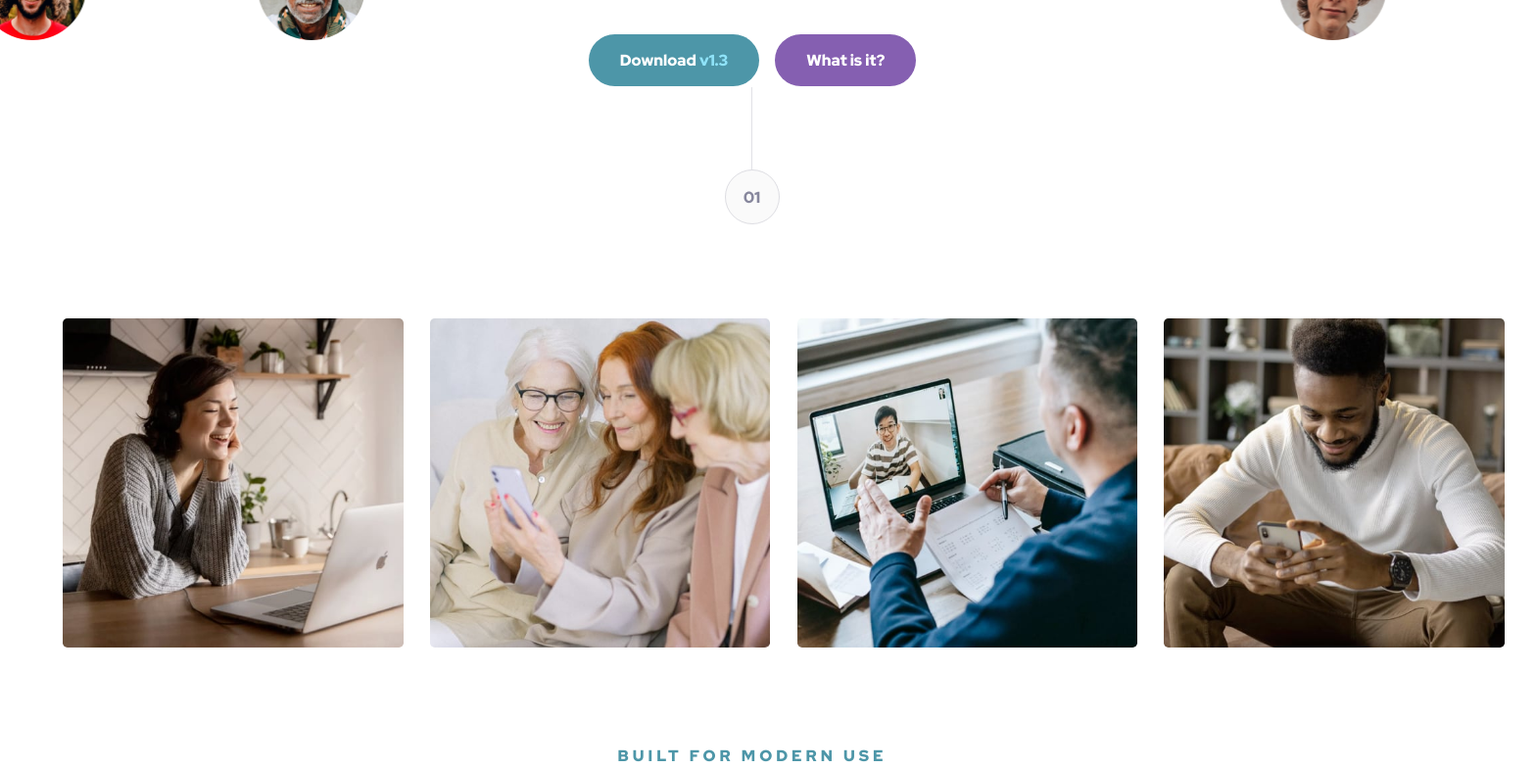
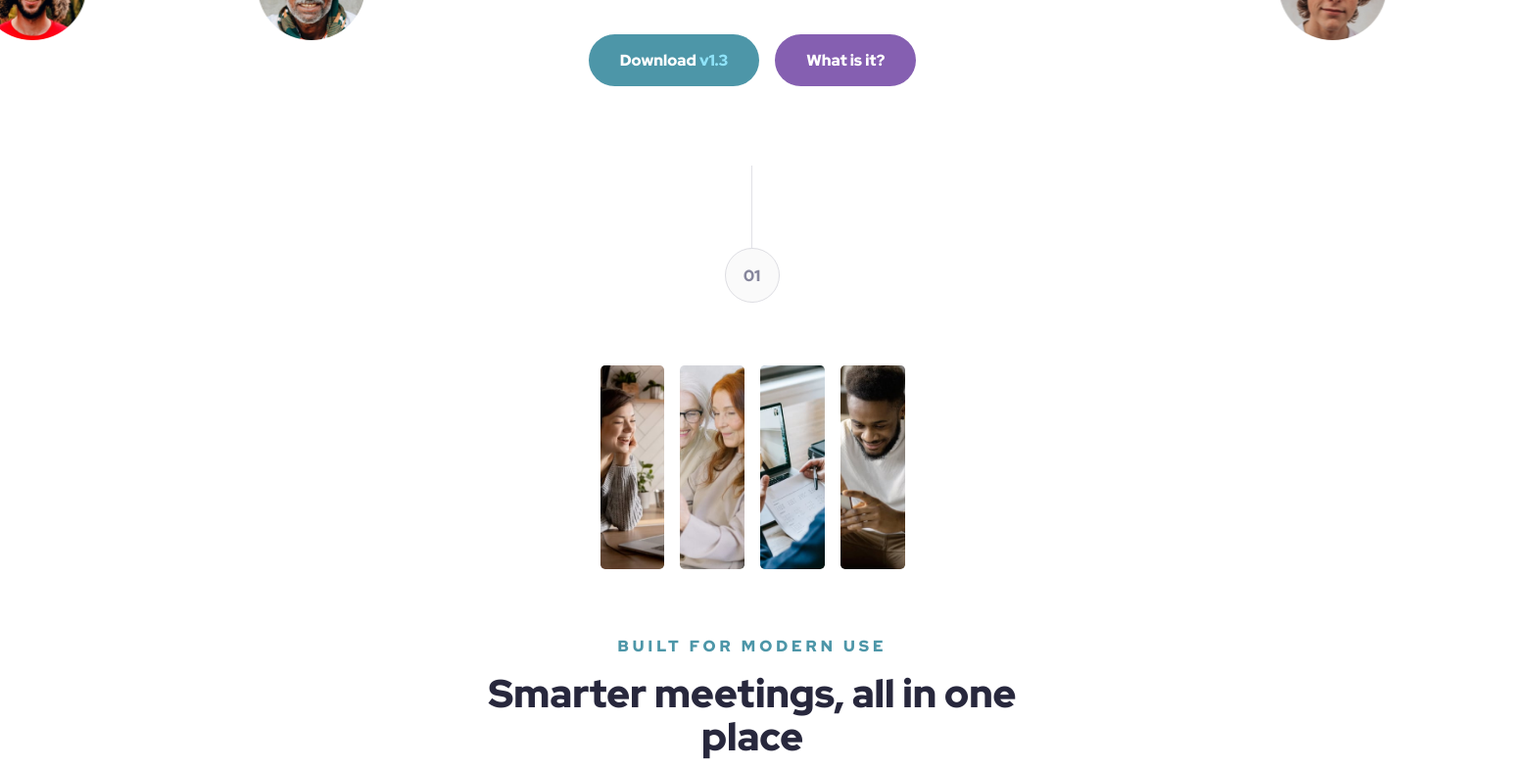
Before and after one commit to TheCoderGuru/meet-landing-page, a website: page src/index.html in a window 1536 px wide. Shown: the part 391-1176 px from the top of the page at 98% size, 1568 px wide, since content can reach past the window. Drawn offline with nearby package versions, Linux system fonts and the light colour scheme; files that its build step writes are made by us from their sources.

Commit message:
Made some minor tweakings to the footer and hero section

```diff
--- a/src/index.html
+++ b/src/index.html
@@ -92,6 +92,7 @@
         </svg>
       </div>
 
+      <div class="centered-grid">
         <div class="grid">
           <div>
             <img src="./assets/desktop/image-woman-in-videocall.jpg" alt="" />
@@ -103,6 +104,7 @@
             <img src="./assets/desktop/image-men-in-meeting.jpg" alt="" />
           </div>
           <div><img src="./assets/desktop/image-man-texting.jpg" alt="" /></div>
+        </div>
       </div>
       <div class="grid__content">
         <small class="grid__content__small">Built for modern use</small>
--- a/src/sass/style.scss
+++ b/src/sass/style.scss
@@ -101,7 +101,8 @@ img {
 .divider-line {
   display: grid;
   place-items: center;
-  margin-block: 2em;
+  margin-block-start: 8em;
+  margin-block-end: 2em;
 }
 .divider-line-lower {
   display: grid;
@@ -115,10 +116,11 @@ img {
 .grid {
   display: grid;
   padding: 2em;
-  gap: 1.7em;
+  gap: 1em;
   grid-template-columns: repeat(2, 1fr);
   margin-block-end: 2em;
-  // place-items: center;
+  place-items: center;
+  // place-content: center;
   & img {
     border-radius: 1em;
     max-width: 100%;
@@ -232,7 +234,7 @@ img {
 
   .grid{
     display: grid;
-    grid-template-columns: repeat(4, 1fr);
+    grid-template-columns: repeat(4, .3fr);
   }
 
 }
@@ -250,8 +252,14 @@ img {
   .grid{
     display: grid;
     place-items: center;
+    place-content: center;
+    width: fit-content;
   }
 
+  .centered-grid{
+    display: grid;
+    place-items: center;
+  }
   .hero__flex{
     display: flex;
     position: relative;
@@ -273,9 +281,9 @@ img {
   }
 
   .grid img{
-    margin: 2em;
-    height: 21em;
+    height: 13em;
     width: auto;
+    object-fit: cover;
     border-radius: .3em;
   }
 
```
Also changed, not shown: public/index.html (+2 -0 lines), public/css/style.css. Lines whose indentation alone changed are shown as unchanged.
